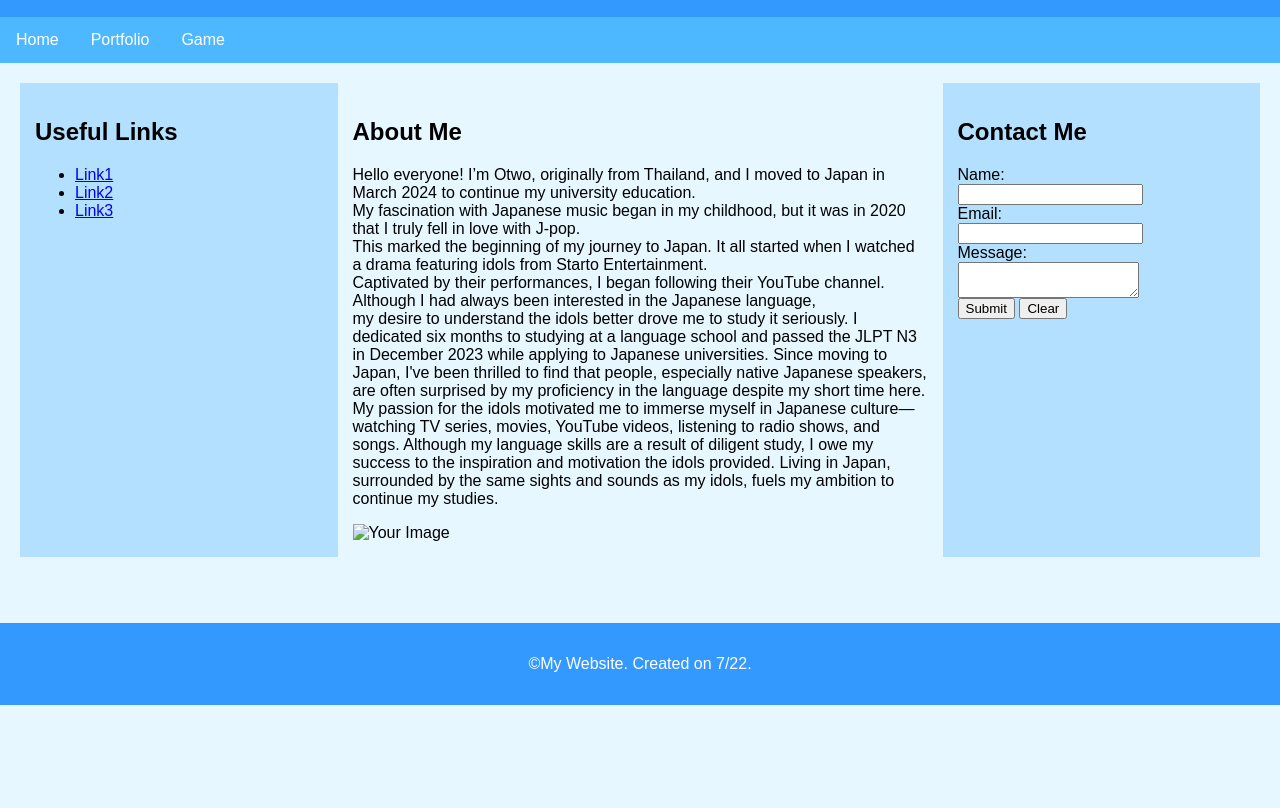
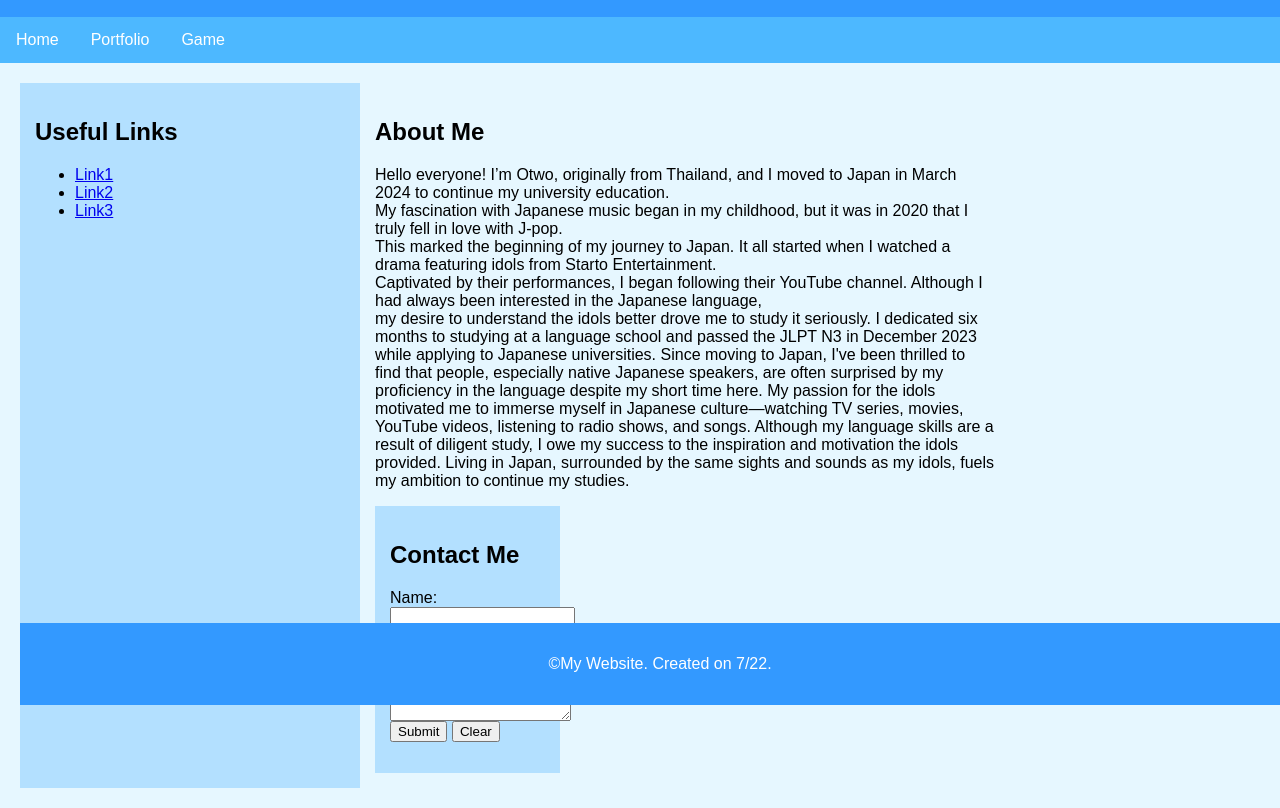
Before and after one commit to etersven/etersven-github.io, a plain HTML site: page index.html in a window 1280 px wide. Shown: the part 95-903 px from the top of the page. Before the commit the page ends 800 px from the top, so only its background shows below. Drawn offline with Linux system fonts and the light colour scheme.

Commit message:
Update index.html

```diff
--- a/index.html
+++ b/index.html
@@ -32,8 +32,8 @@
             my desire to understand the idols better drove me to study it seriously.
 
 I dedicated six months to studying at a language school and passed the JLPT N3 in December 2023 while applying to Japanese universities. Since moving to Japan, I've been thrilled to find that people, especially native Japanese speakers, are often surprised by my proficiency in the language despite my short time here. My passion for the idols motivated me to immerse myself in Japanese culture—watching TV series, movies, YouTube videos, listening to radio shows, and songs. Although my language skills are a result of diligent study, I owe my success to the inspiration and motivation the idols provided. Living in Japan, surrounded by the same sights and sounds as my idols, fuels my ambition to continue my studies.</p>
-            <img src="yourimage.jpg" alt="Your Image">
-        </div>
+
+
         <div class="contact">
             <h2>Contact Me</h2>
             <form>
```
